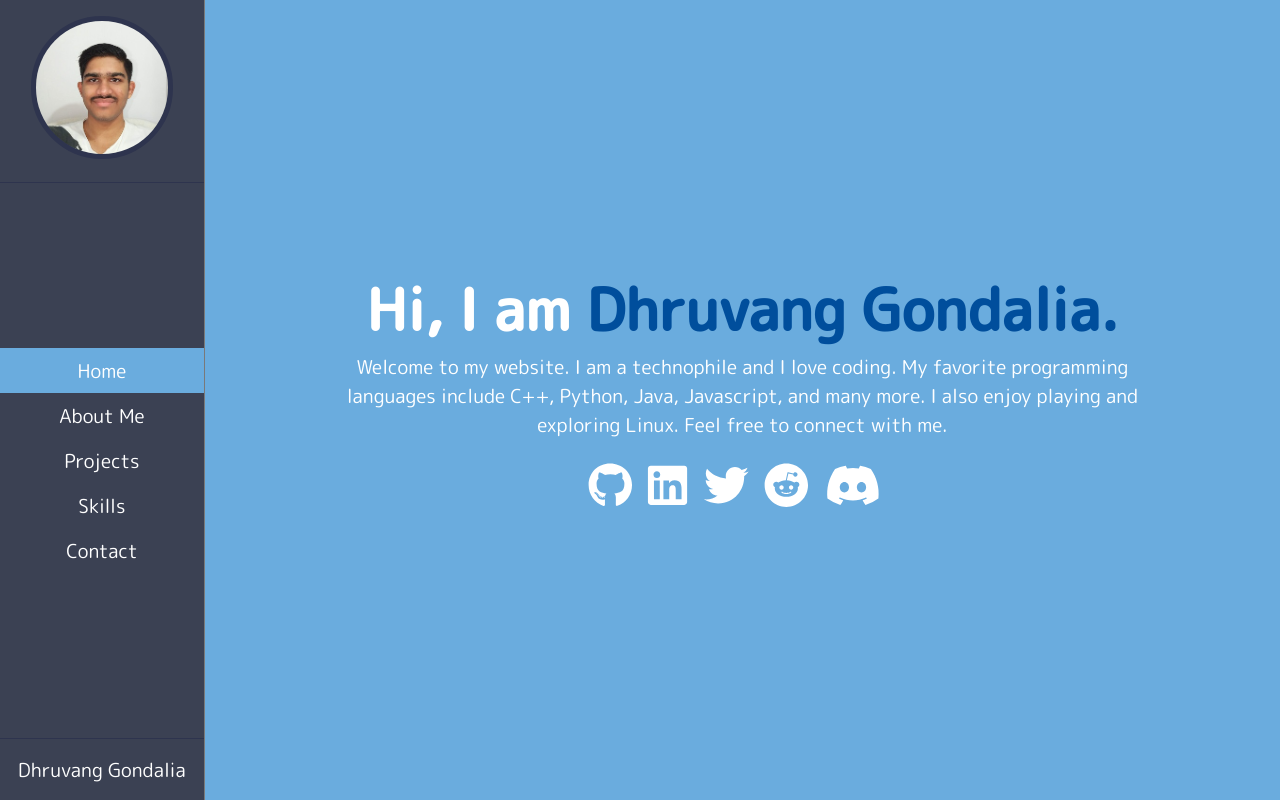
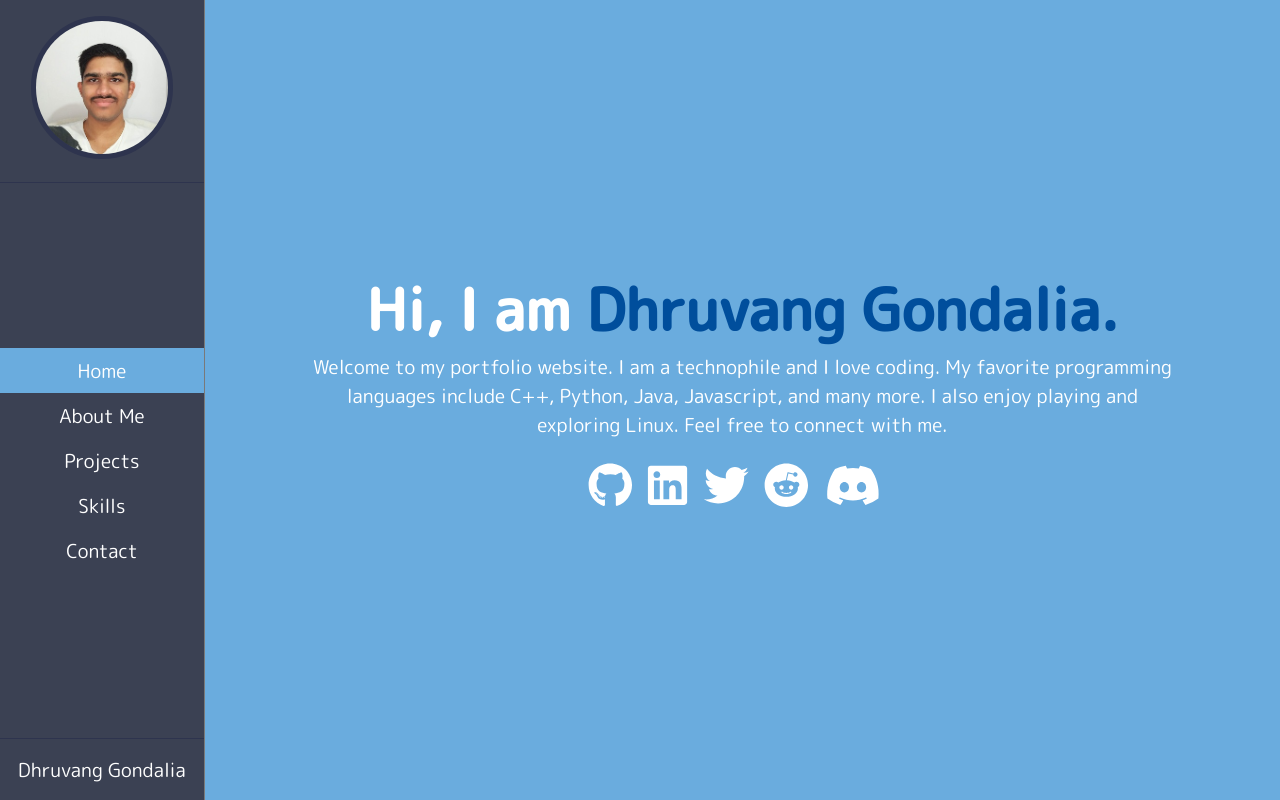
Before and after one commit to davidlorenzo47/davidlorenzo47.github.io, a React (Create React App) app: page / in a window 1280 px wide. Built offline with nearby package versions, Linux system fonts and the light colour scheme.

Commit message:
About Me Edited

```diff
--- a/src/App.js
+++ b/src/App.js
@@ -19,7 +19,7 @@ const App = () => {
   return (
     <div className="App">
       <div className={`sidebar ${navToggle ? 'nav-toggle': ''}`}>
-        <Navbar />
+        <Navbar/>
       </div>
       <div className="nav-btn" onClick={navClick}>
         <div className="lines-1"></div>
--- a/src/Pages/HomePage.js
+++ b/src/Pages/HomePage.js
@@ -15,7 +15,7 @@ const HomePage = () => {
                     <span> Dhruvang Gondalia.</span>
                 </h1>
                 <p className="h-sub-text">
-                Welcome to my website. I am a technophile and I love coding. My favorite programming languages include C++, Python, Java, Javascript, and many more. I also enjoy playing and exploring Linux. Feel free to connect with me.
+                Welcome to my portfolio website. I am a technophile and I love coding. My favorite programming languages include C++, Python, Java, Javascript, and many more. I also enjoy playing and exploring Linux. Feel free to connect with me.
                 </p>
 
                 {/* Brand Icons */}
--- a/src/Pages/Skills.js
+++ b/src/Pages/Skills.js
@@ -24,7 +24,7 @@ import react from '../Assets/skills/react.svg';
 const Skills = () => {
     return (
         <div>
-            <Tittle title={'I like to code in ...'}/>
+            <Tittle title={'I like to code in'}/>
                 <div className="skillsContainer">
                         {/* Skill progrss is from SkillSection   */}
                         <SkillsSection skill={'C++'} progress={'85%'} width={'76%'} />
--- a/src/Style/_layout.scss
+++ b/src/Style/_layout.scss
@@ -67,6 +67,11 @@
     align-items: center;
     justify-content: space-between;
     cursor: pointer;
+    // border: 0.05rem solid black;
+    // padding-top: 0.8rem;
+    // padding-left: 0.2rem;
+    // border-radius: 21%;
+    // padding-right: 0.2rem;
     .lines-1, .lines-2, .lines-3{
         height: .4rem;
         width: 100%;
--- a/src/Style/_services.scss
+++ b/src/Style/_services.scss
@@ -16,8 +16,10 @@
         }
 
         .service-content{
+            color: #157fb1;
             padding: 1rem;
             .s-title{
+                color: #ffffff;
                 font-size: 1.6rem;
                 font-weight: 500;
                 position: relative;
```
Also changed, not shown: src/React.txt (added).
